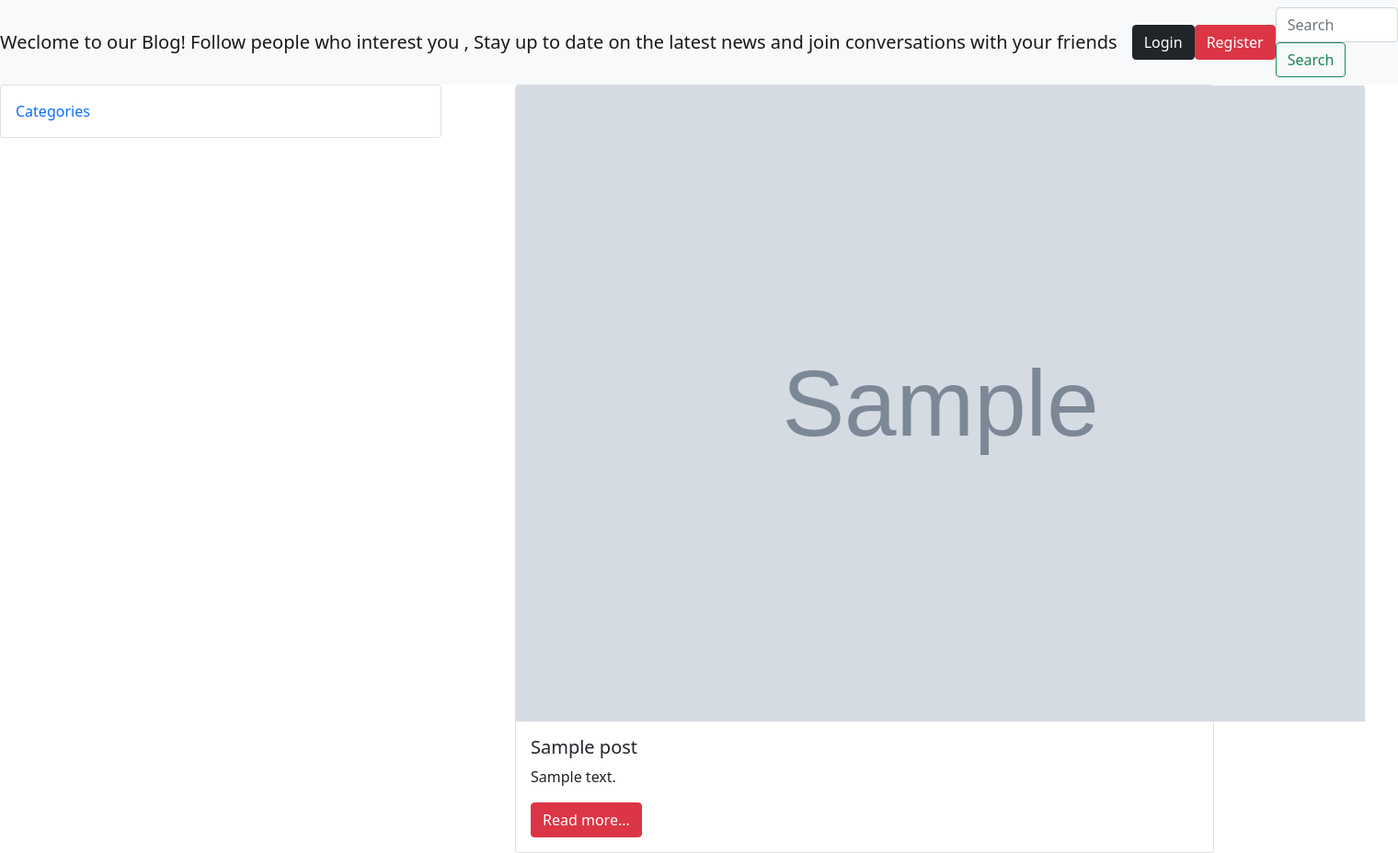
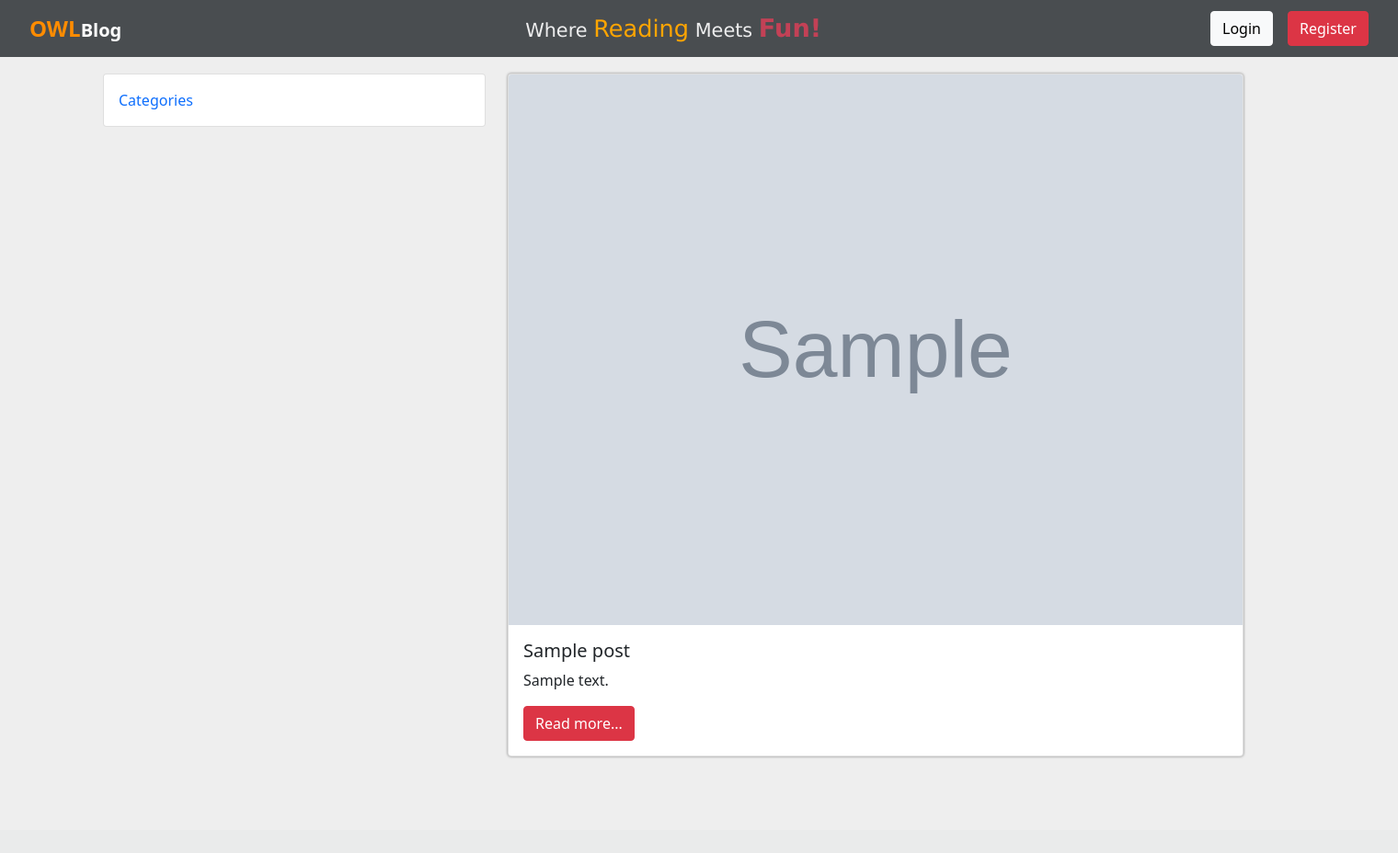
Before and after one commit to ZainabSabry/Django-Blog, a Django app: page /landing_page/home/ in a window 1520 px wide. Shown: the whole page at 92% size. After the commit the page ends 824 px from the top, so only its background shows below. Run offline with Django 3.2, Linux system fonts and the light colour scheme; tables that the repository leaves empty hold one stand-in row (values such as "Sample post"); grey boxes marked "Sample" are stand-in pictures; some libraries are stand-ins or nearby versions.

Commit message:
editing landpage styling

```diff
--- a/templates/landing_page/all.html
+++ b/templates/landing_page/all.html
@@ -1,13 +1,23 @@
 
+<div class="container" style="margin-bottom: 5rem;">
+   <div class="row">
+      <div class="col">
          {% include 'landing_page/navbar.html' %}
-<div style="display: flex;">
-   <div style="min-width: 30rem; margin-right: 5rem;">
+
+      </div>
+
+   </div>
+   <div class="row">
+      <div class="col-4">
          {% include 'landing_page/sidebar.html' %}
         </div>
-<div style="display: flex; flex-direction: column; justify-content: center; align-items: center;">
+     <div class="col-8">
         {% include 'landing_page/body.html' %}
+     </div>
+
    </div>
 </div>
 
+
 {% block content %}
 {% endblock content %}
--- a/templates/landing_page/base.html
+++ b/templates/landing_page/base.html
@@ -9,10 +9,9 @@
     <title>Social Network</title>
 
   </head>
-  <body>
-
-   {% block content %}
-   {% endblock content %}
+  <body style="background-color: #eee;">
+    {% block content %}
+  {% endblock content %}
     <script src="https://cdn.jsdelivr.net/npm/bootstrap@5.1.3/dist/js/bootstrap.bundle.min.js" integrity="sha384-ka7Sk0Gln4gmtz2MlQnikT1wXgYsOg+OMhuP+IlRH9sENBO0LRn5q+8nbTov4+1p" crossorigin="anonymous"></script>
   </body>
 </html>
--- a/templates/landing_page/body.html
+++ b/templates/landing_page/body.html
@@ -1,8 +1,11 @@
+{% extends 'landing_page/base.html' %}
+
 {% block content %}
+
 {% for post in posts %}
 
-<div class="card" style="width: 50vw;">
-    <img src="{{ post.image.url }}" style="width: 57.7rem;" class="card-img-top" alt="...">
+<div class="card" style="width: 50rem; margin-top: 5rem; box-shadow: gray 0 0.1px 3px;">
+    <img src="{{ post.image.url }}" style="width: 49.9rem;" class="card-img-top" alt="...">
     <div class="card-body">
       <h5 class="card-title">{{ post.title }}</h5>
       <p class="card-text">{{ post.content|safe|striptags|truncatechars:150 }}</p>
@@ -11,4 +14,4 @@
   </div>
 
   {% endfor %}
-{% endblock %}
+  {% endblock content %}
--- a/templates/landing_page/navbar.html
+++ b/templates/landing_page/navbar.html
@@ -1,5 +1,5 @@
+{% extends 'landing_page/base.html' %}
 
-{% extends 'landing_page/base.html' %}
 
 {% csrf_token %}
 
@@ -7,44 +7,44 @@
 
 
 
-<nav class="navbar navbar-expand-lg navbar-light bg-light">
-    <a class="navbar-brand" href="#" >
-        Weclome to our Blog! Follow people who interest you , Stay up to date on the latest news and join conversations with your friends</a>
-    <button class="navbar-toggler" type="button" data-toggle="collapse" data-target="#navbarSupportedContent" aria-controls="navbarSupportedContent" aria-expanded="false" aria-label="Toggle navigation">
-      <span class="navbar-toggler-icon"></span>
-    </button>
+<nav class="navbar navbar-expand-lg fixed-top " style="display: flex; justify-content: space-between; background-color: rgba(32, 37, 41, 0.8);">
+  <a class="navbar-brand" href="{% url 'home' %}" style="margin-left: 2rem; color: white; font-weight: bold;"><strong style="color: darkorange; font-weight: bold; font-size: 1.5rem;">OWL</strong>Blog</a>
+  <span style="color: rgba(255, 255, 255, 0.9); font-size: 1.3rem; font-family:Verdana, Geneva, Tahoma, sans-serif;">Where <span style="color: orange; font-size: 1.6rem; font-weight: 200;">Reading</span>  Meets <span style="color: #c34156; font-size: 1.7rem; font-weight: bold;">Fun!</span></span>
 
-    <div class="collapse navbar-collapse" id="navbarSupportedContent">
     <ul class="navbar-nav mr-auto">
 
   {% if user.is_authenticated %}
-
-        <li class="nav-item">
+      {% if user.is_superuser %}
+              <li class="nav-item active" style="margin-right: 1rem;">
+                <a class="btn btn-light mr-sm-2" href="#">Dashboard</a>
+              </li>
+              <li class="nav-item active">
                 <form method="post" action="{% url 'logout' %}">
                     {% csrf_token %}
-              <button type="submit" class="btn btn-dark">Logout</button>
+                    <button type="submit" class="btn btn-danger" style="margin-right: 2rem;">Logout</button>
+                </form>
+              </li>
+      {% else %}
+
+              <li class="nav-item active">
+                <form method="post" action="{% url 'logout' %}">
+                    {% csrf_token %}
+                    <button type="submit" class="btn btn-danger" style="margin-right: 2rem;">Logout</button>
                 </form>
               </li>
 
+      {% endif %}
+
   {% else %}
 
-
-
-          <li class="nav-item active">
-            <a class="btn btn-dark mr-sm-2" href="../../signup_in/login/">Login </a>
+      <li class="nav-item active" style="margin-right: 1rem;">
+        <a class="btn btn-light mr-sm-2" href="../../signup_in/login/">Login </a>
       </li>
-          <li class="nav-item">
+      <li class="nav-item" style="margin-right: 2rem;">
         <a class="btn btn-danger" href="../../signup_in/register/">Register</a>
       </li>
   {% endif %}
-
-
 </ul>
-      <form class="form-inline my-2 my-lg-0">
-        <input class="form-control mr-sm-2" type="search" placeholder="Search" aria-label="Search">
-        <button class="btn btn-outline-success my-2 my-sm-0" type="submit">Search</button>
-      </form>
-    </div>
   </nav>
 
 {% endblock content %}
--- a/templates/landing_page/sidebar.html
+++ b/templates/landing_page/sidebar.html
@@ -2,7 +2,8 @@
 
 {% block content %}
 
-    <nav class="sidebar card py-2 mb-4">
+
+    <nav class="sidebar card py-2 fixed-left" style="margin-top: 5rem;">
       <a class="nav-link" href="#"> Categories  </a>
       <ul class="submenu collapse">
     <ol class="list-group list-group-numbered">
@@ -57,4 +58,4 @@ document.querySelectorAll('.sidebar .nav-link').forEach(function(element){
   </script>
 
 
-  {% endblock content %}
+{% endblock content %}
```
Also changed, not shown: static/landing_page/bkg.jpg (added). Lines whose indentation alone changed are shown as unchanged.
